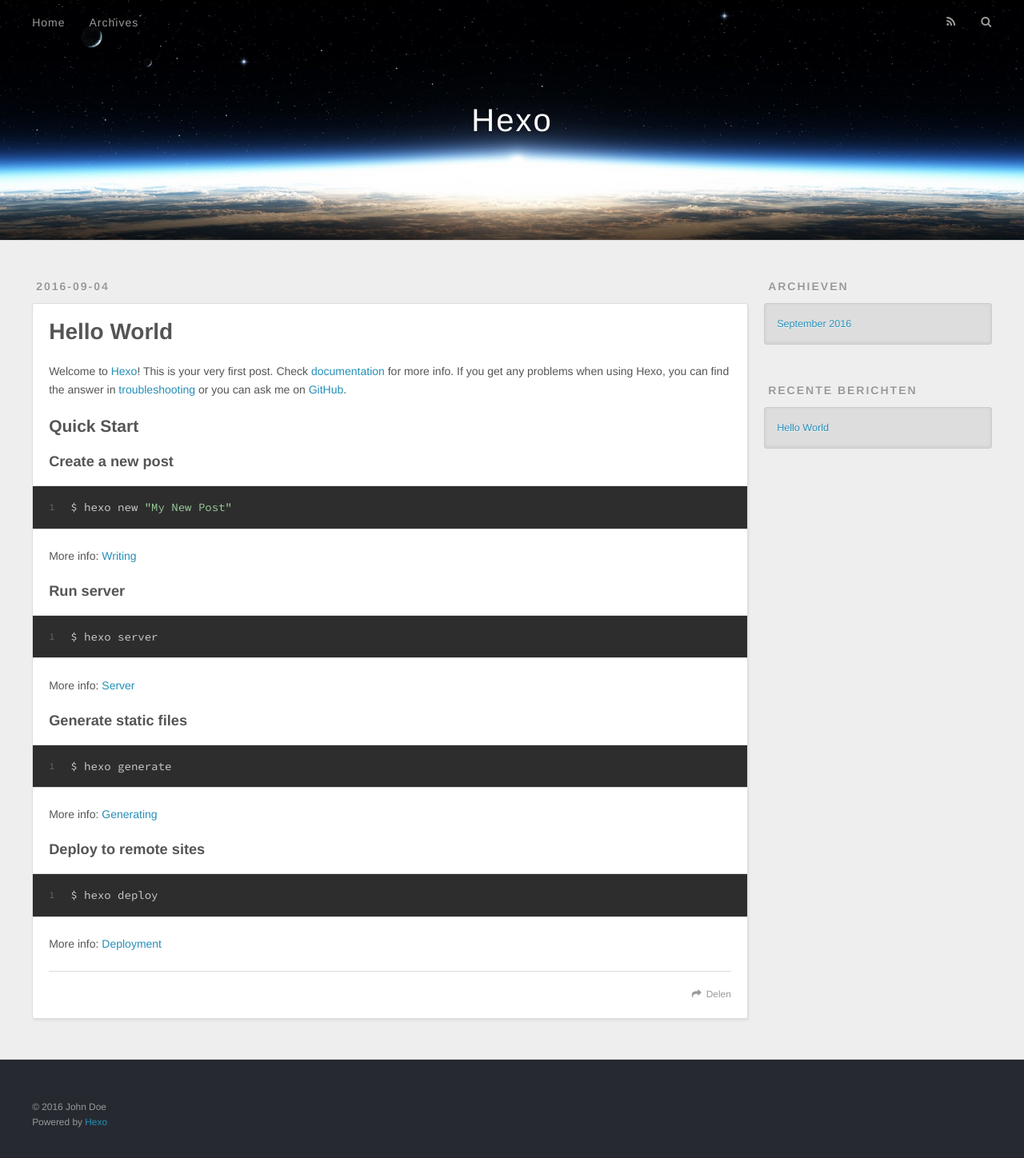
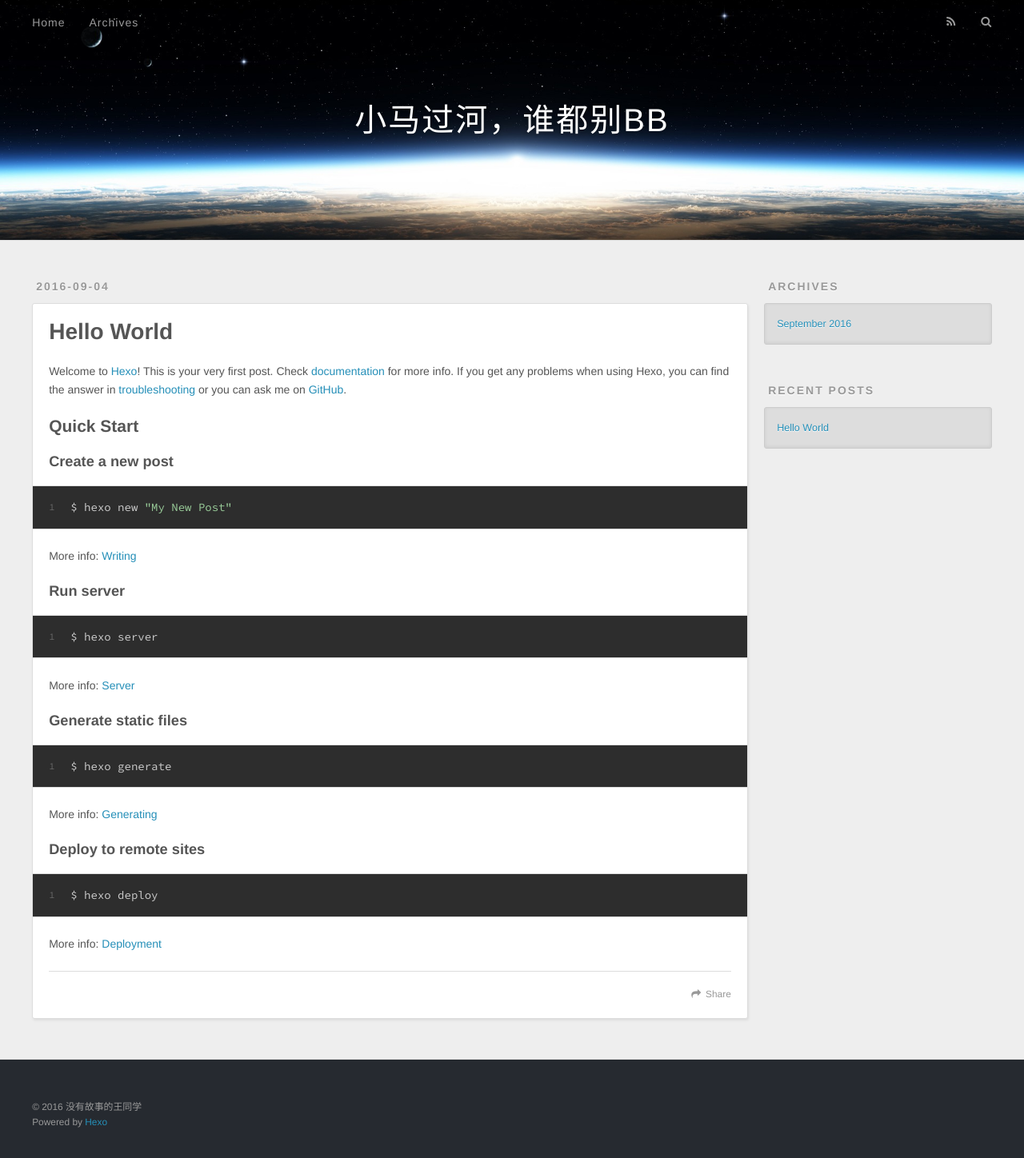
Before and after one commit to wangtongxue233/Website, a plain HTML site: page 2016/09/04/hello-world/index.html in a window 1280 px wide. Shown: the whole page at 80% size. Drawn offline with nearby package versions, Linux system fonts and the light colour scheme.

Commit message:
Site updated: 2016-09-05 19:02:26

```diff
--- a/2016/09/04/hello-world/index.html
+++ b/2016/09/04/hello-world/index.html
@@ -3,14 +3,14 @@
 <head>
   <meta charset="utf-8">
 
-  <title>Hello World | Hexo</title>
+  <title>Hello World | 小马过河，谁都别BB</title>
   <meta name="viewport" content="width=device-width, initial-scale=1, maximum-scale=1">
   <meta name="description" content="Welcome to Hexo! This is your very first post. Check documentation for more info. If you get any problems when using Hexo, you can find the answer in troubleshooting or you can ask me on GitHub.
 Quick">
 <meta property="og:type" content="article">
 <meta property="og:title" content="Hello World">
 <meta property="og:url" content="http://yoursite.com/2016/09/04/hello-world/index.html">
-<meta property="og:site_name" content="Hexo">
+<meta property="og:site_name" content="小马过河，谁都别BB">
 <meta property="og:description" content="Welcome to Hexo! This is your very first post. Check documentation for more info. If you get any problems when using Hexo, you can find the answer in troubleshooting or you can ask me on GitHub.
 Quick">
 <meta property="og:updated_time" content="2016-09-04T07:24:52.000Z">
@@ -19,7 +19,7 @@ Quick">
 <meta name="twitter:description" content="Welcome to Hexo! This is your very first post. Check documentation for more info. If you get any problems when using Hexo, you can find the answer in troubleshooting or you can ask me on GitHub.
 Quick">
 
-    <link rel="alternate" href="/atom.xml" title="Hexo" type="application/atom+xml">
+    <link rel="alternate" href="/atom.xml" title="小马过河，谁都别BB" type="application/atom+xml">
 
 
     <link rel="icon" href="/favicon.png">
@@ -40,7 +40,7 @@ Quick">
   <div id="header-outer" class="outer">
     <div id="header-title" class="inner">
       <h1 id="logo-wrap">
-        <a href="/" id="logo">Hexo</a>
+        <a href="/" id="logo">小马过河，谁都别BB</a>
       </h1>
 
     </div>
@@ -57,7 +57,7 @@ Quick">
 
           <a id="nav-rss-link" class="nav-icon" href="/atom.xml" title="RSS Feed"></a>
 
-        <a id="nav-search-btn" class="nav-icon" title="Zoeken"></a>
+        <a id="nav-search-btn" class="nav-icon" title="Search"></a>
       </nav>
       <div id="search-form-wrap">
         <form action="//google.com/search" method="get" accept-charset="UTF-8" class="search-form"><input type="search" name="q" results="0" class="search-form-input" placeholder="Search"><button type="submit" class="search-form-submit">&#xF002;</button><input type="hidden" name="sitesearch" value="http://yoursite.com"></form>
@@ -101,7 +101,7 @@ Quick">
 
     </div>
     <footer class="article-footer">
-      <a data-url="http://yoursite.com/2016/09/04/hello-world/" data-id="cisoayyje0000n98ii0x9otkj" class="article-share-link">Delen</a>
+      <a data-url="http://yoursite.com/2016/09/04/hello-world/" data-id="cispudcmo0000jz8ianjzy985" class="article-share-link">Share</a>
 
 
     </footer>
@@ -125,7 +125,7 @@ Quick">
 
 
   <div class="widget-wrap">
-    <h3 class="widget-title">Archieven</h3>
+    <h3 class="widget-title">Archives</h3>
     <div class="widget">
       <ul class="archive-list"><li class="archive-list-item"><a class="archive-list-link" href="/archives/2016/09/">September 2016</a></li></ul>
     </div>
@@ -135,7 +135,7 @@ Quick">
 
 
   <div class="widget-wrap">
-    <h3 class="widget-title">Recente berichten</h3>
+    <h3 class="widget-title">Recent Posts</h3>
     <div class="widget">
       <ul>
 
@@ -155,7 +155,7 @@ Quick">
 
   <div class="outer">
     <div id="footer-info" class="inner">
-      &copy; 2016 John Doe<br>
+      &copy; 2016 没有故事的王同学<br>
       Powered by <a href="http://hexo.io/" target="_blank">Hexo</a>
     </div>
   </div>
```
Also changed, not shown: archives/2016/09/index.html (+10 -10 lines), archives/2016/index.html (+10 -10 lines), archives/index.html (+10 -10 lines), index.html (+11 -11 lines).
